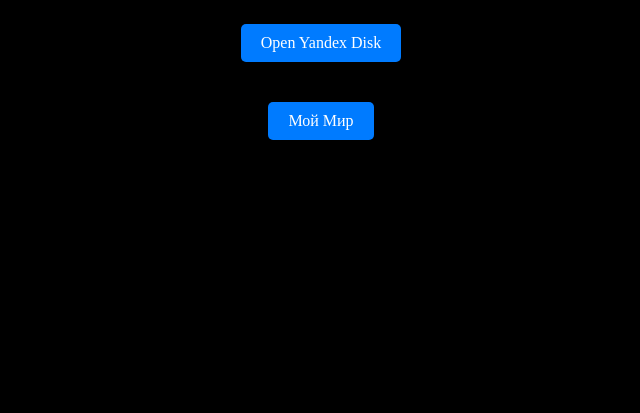
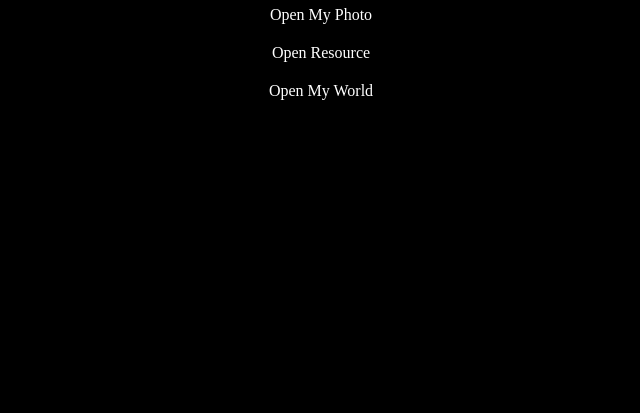
Before and after one commit to del0voy/delovoy.github.io, a plain HTML site: page index.html in a window 1280 px wide. Shown: the part 387-800 px from the top of the page, without its empty margins (319-959 px from the left). Drawn offline with Linux system fonts and the light colour scheme.

Commit message:
Update index.html

```diff
--- a/index.html
+++ b/index.html
@@ -48,10 +48,10 @@
             <a href="logo.png">Open My Photo</a>
         </div>
         <div class="link-section">
-            <a href="https://disk.yandex.ru/client/disk?idApp=client&dialog=slider&idDialog=%2Fdisk%2Fresource_pack.zip" class="button">Open Yandex Disk</a>
+            <a href="resource_pack.zip">Open Resource</a>
         </div>
         <div class="link-section">
-            <a href="https://disk.yandex.ru/client/disk?idApp=client&dialog=slider&idDialog=%2Fdisk%2Fworld.zip" class="button">Мой Мир</a>
+            <a href="world.zip">Open My World</a>
         </div>
     </div>
 </body>
```
